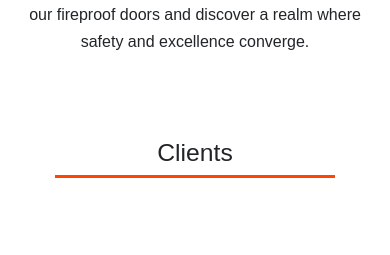
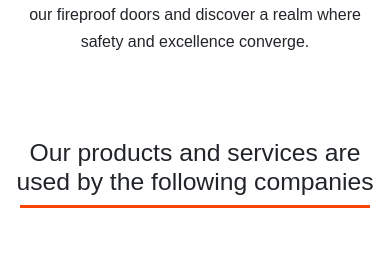
Before and after one commit to WEBkit003/tarrow-holdings, a plain HTML site: page index.html in a window 390 px wide. Shown: the part 3820-4075 px from the top of the page. Drawn offline with nearby package versions, Linux system fonts and the light colour scheme.

Commit message:
update for index

```diff
--- a/index.html
+++ b/index.html
@@ -245,7 +245,7 @@
 
         <!-- Partners Carosel -->
         <div class="partners">
-            <h2 class="partners-heading"> Clients</h2>
+            <h2 class="partners-heading"> Our products and services are used by the following companies</h2>
             <hr class="partners-hr">
         </div>
 
--- a/styles.css
+++ b/styles.css
@@ -249,7 +249,7 @@ transition: 1s;
 
 .partners-hr {
   height: 3px;
-  width: 280px;
+  width: 900px;
   background-color: orangered;
   opacity: 100%;
   border: none;
@@ -459,6 +459,15 @@ float: left;
     margin-bottom: -2rem;
   }
 
+  .partners-hr {
+    height: 3px;
+    width: 350px;
+    background-color: orangered;
+    opacity: 100%;
+    border: none;
+    margin: 0 auto;
+  }
+
   /* footer */
   .grid-container {
     grid-template-columns: 1fr; /* Set single column for smaller screens */
```
